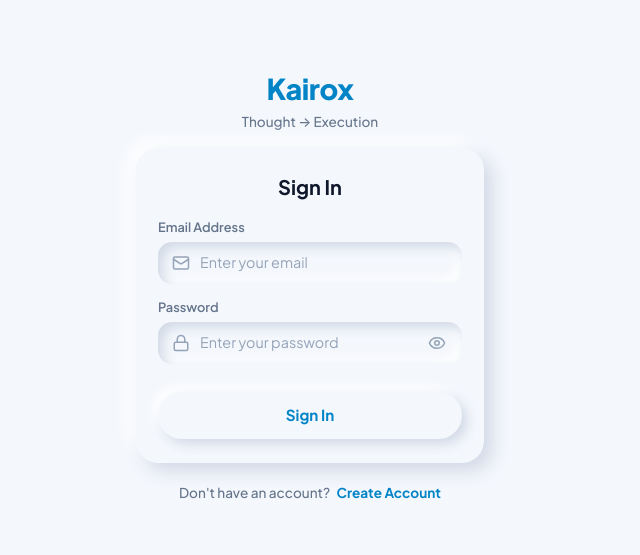
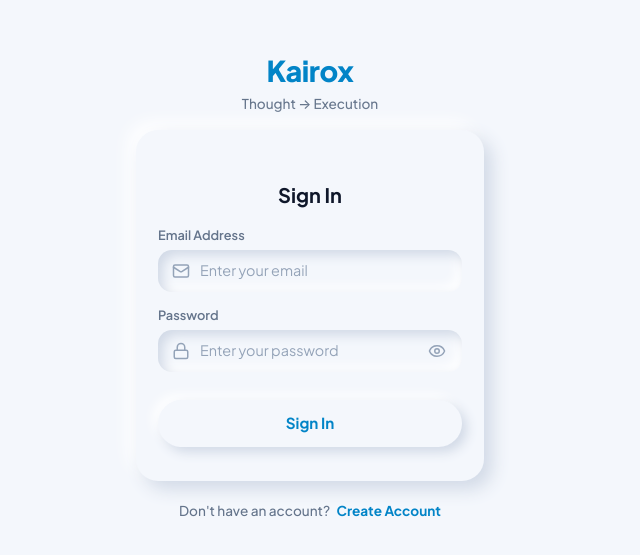
Before and after one commit to Lavkushkatiyar/Kairox, a React (Vite) app in the folder frontend/: page / in a window 1280 px wide. Shown: the part 115-670 px from the top of the page, without its empty margins (330-970 px from the left). Built offline with nearby package versions, Linux system fonts and the light colour scheme; no server answers.

Commit message:
fix(ui): adds margins to login and register pages

```diff
--- a/frontend/src/index.css
+++ b/frontend/src/index.css
@@ -216,6 +216,16 @@
     transition: all 0.3s ease;
   }
 
+
+  .register-card {
+    padding-top: 50px;
+    padding-bottom: 34px;
+  }
+  .login-card {
+    padding-top: 50px;
+    padding-bottom: 34px;
+  }
+
   .card-title {
     text-align: center;
     font-size: 1.25rem;
--- a/frontend/src/pages/Login.jsx
+++ b/frontend/src/pages/Login.jsx
@@ -33,7 +33,7 @@
       </div>
 
       {/* Neumorphic Card */}
-      <div className="neu-card">
+      <div className="neu-card login-card">
         <h2 className="card-title">Sign In</h2>
 
         {error && (
--- a/frontend/src/pages/Register.jsx
+++ b/frontend/src/pages/Register.jsx
@@ -45,7 +45,7 @@
       </div>
 
       {/* Neumorphic Card */}
-      <div className="neu-card">
+      <div className="neu-card register-card">
         <h2 className="card-title">Create Account</h2>
 
         {error && (
```
